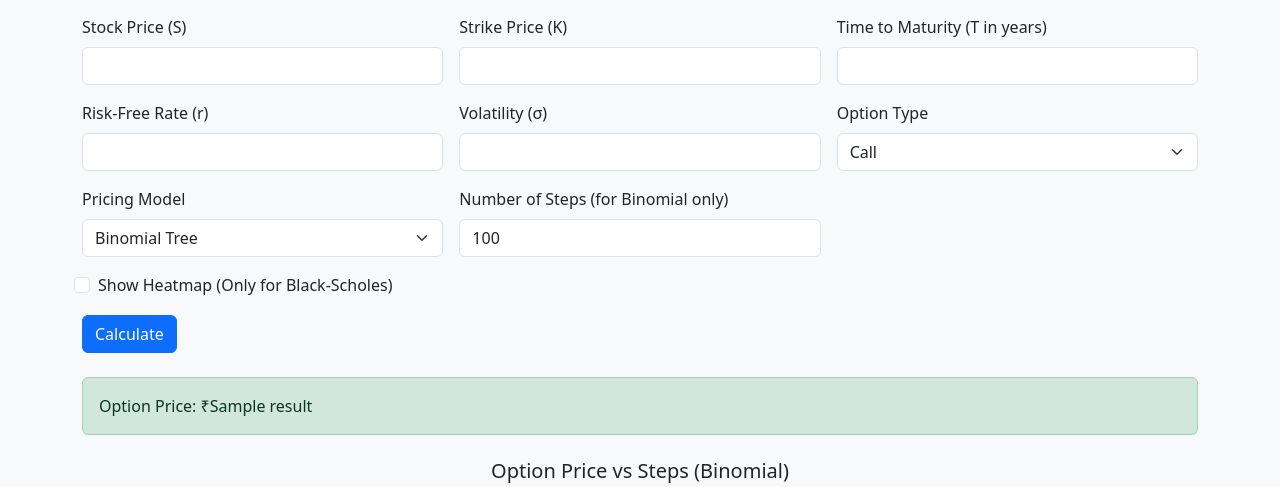
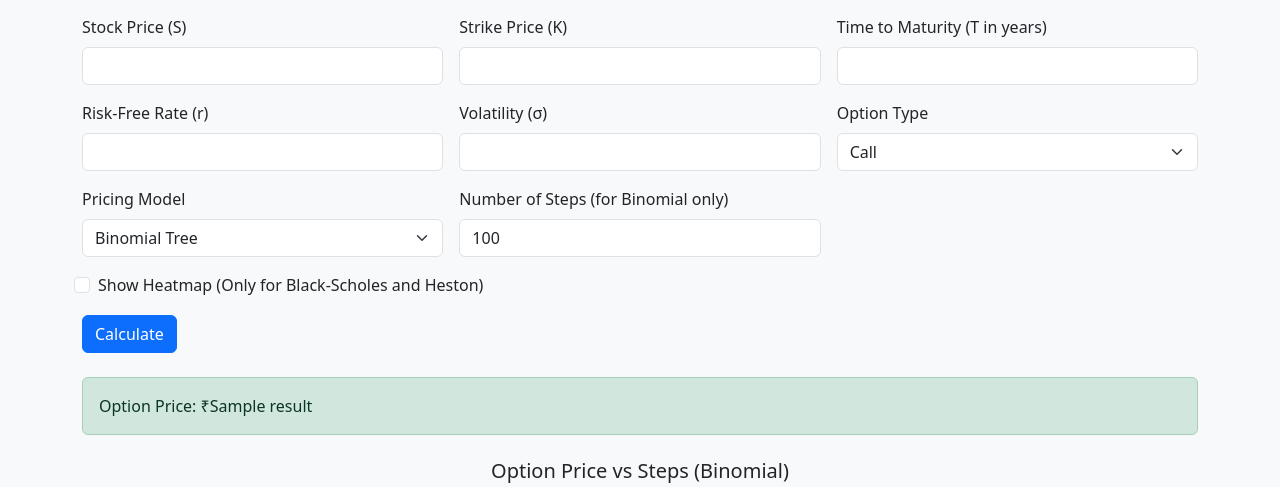
Before and after one commit to shekharnitin/Option-Pricing-Model, a Flask app: template templates/index.html in a window 1280 px wide. Shown: the part 95-582 px from the top of the page. Run offline with Flask 3, Linux system fonts and the light colour scheme; the template is opened without the code that fills it: most values are stand-ins (such as "Sample title", 1, 10 or a date in 2020).

Commit message:
Update Heatmap

```diff
--- a/app.py
+++ b/app.py
@@ -13,9 +13,10 @@ def index():
     result = None
     plot_path = None
     bs_plot_path = None
-    heatmap_path = None
+    bs_heatmap_path = None
     s_plot_path = None
     rho_plot_path = None
+    heston_heatmap_path = None
 
 
     if request.method == 'POST':
@@ -34,8 +35,6 @@ def index():
             result = black_scholes(S, K, T, r, sigma, option_type)
             if show_heatmap:
                 heatmap_path = generate_bs_heatmap(K, r, sigma, T, option_type)
-            else:
-                heatmap_path = None
             S_values = np.linspace(0.5 * S, 1.5 * S, 100)
             bs_prices = [black_scholes(s, K, T, r, sigma, option_type) for s in S_values]
             os.makedirs('static', exist_ok=True)
@@ -100,6 +99,7 @@ def index():
 
 
 
+
     return render_template('index.html', result=result, plot_path=plot_path, bs_plot_path=bs_plot_path, heatmap_path=heatmap_path, s_plot_path=s_plot_path, rho_plot_path=rho_plot_path)
 
 if __name__ == '__main__':
--- a/templates/index.html
+++ b/templates/index.html
@@ -120,7 +120,7 @@
             id="show_heatmap"
           />
           <label class="form-check-label" for="show_heatmap">
-            Show Heatmap (Only for Black-Scholes)
+            Show Heatmap (Only for Black-Scholes and Heston)
           </label>
         </div>
 
@@ -156,26 +156,15 @@
         </div>
       </div>
       {% endif %} {% if heatmap_path %}
-      <div class="container-fluid mt-5">
-        <h5 class="text-center">Option Price Heatmap (Black-Scholes)</h5>
-        <img src="{{ heatmap_path }}" class="img-fluid w-100" alt="Heatmap" />
-        <div class="text-center mt-2">
-          <a href="{{ heatmap_path }}" download class="btn btn-outline-primary"
-            >Download Heatmap</a
-          >
-        </div>
-      </div>
-      {% endif %} {% if heatmap_path %}
-      <div class="container-fluid mt-5">
-        <h5 class="text-center">Heston Option Price Heatmap</h5>
-        <img src="{{ heatmap_path }}" class="img-fluid w-100" alt="Heatmap" />
-        <div class="text-center mt-2">
-          <a href="{{ heatmap_path }}" download class="btn btn-outline-primary"
-            >Download Heatmap</a
-          >
-        </div>
-      </div>
-      {% endif %} {% if s_plot_path %}
+<div class="container-fluid mt-5">
+  <h5 class="text-center">Option Price Heatmap</h5>
+  <img src="{{ heatmap_path }}" class="img-fluid w-100" alt="Heatmap">
+  <div class="text-center mt-2">
+    <a href="{{ heatmap_path }}" download class="btn btn-outline-primary">Download Heatmap</a>
+  </div>
+</div>
+{% endif %}
+ {% if s_plot_path %}
       <div class="container-fluid mt-5">
         <h5 class="text-center">Option Price vs Stock Price (Heston)</h5>
         <img
```
